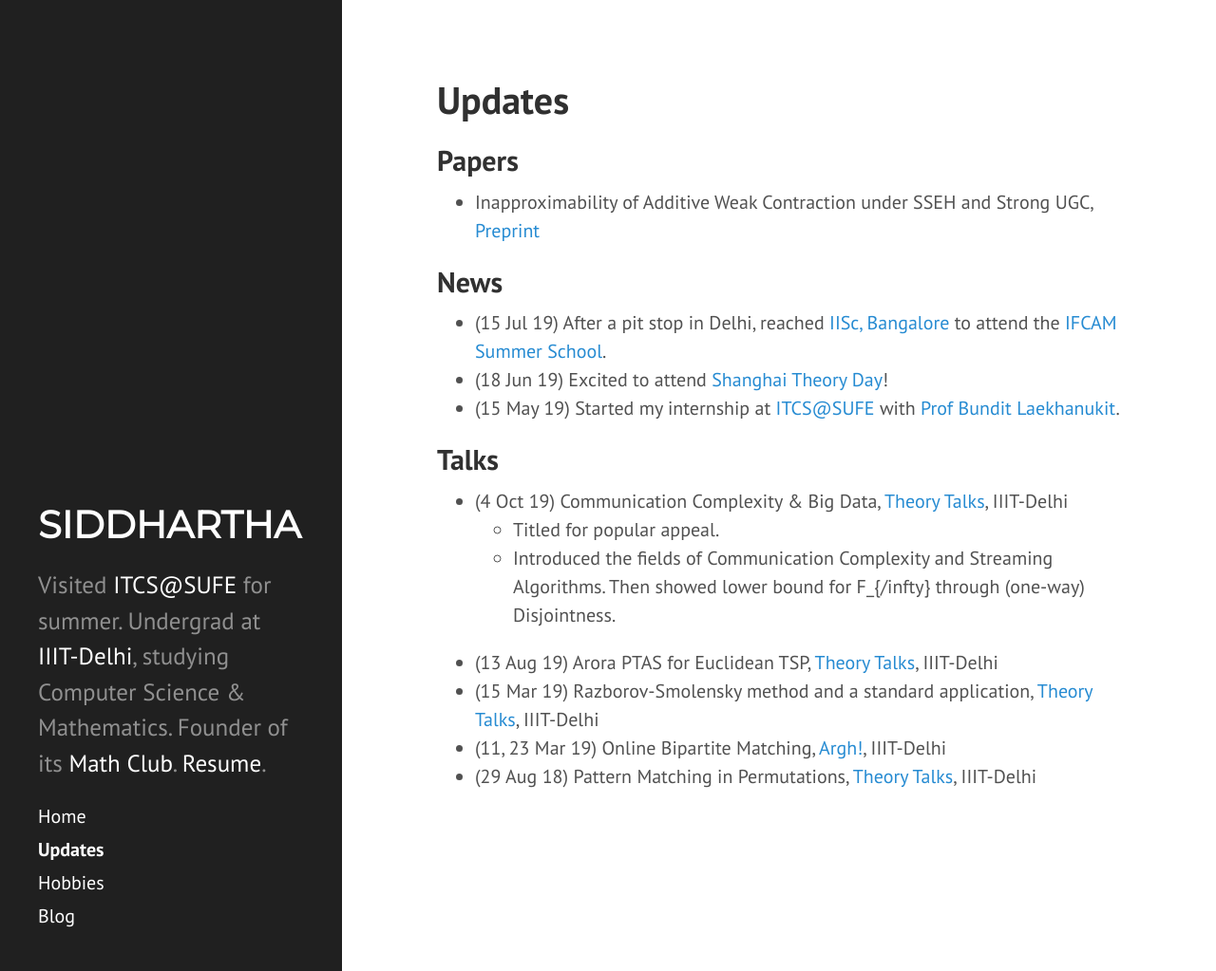
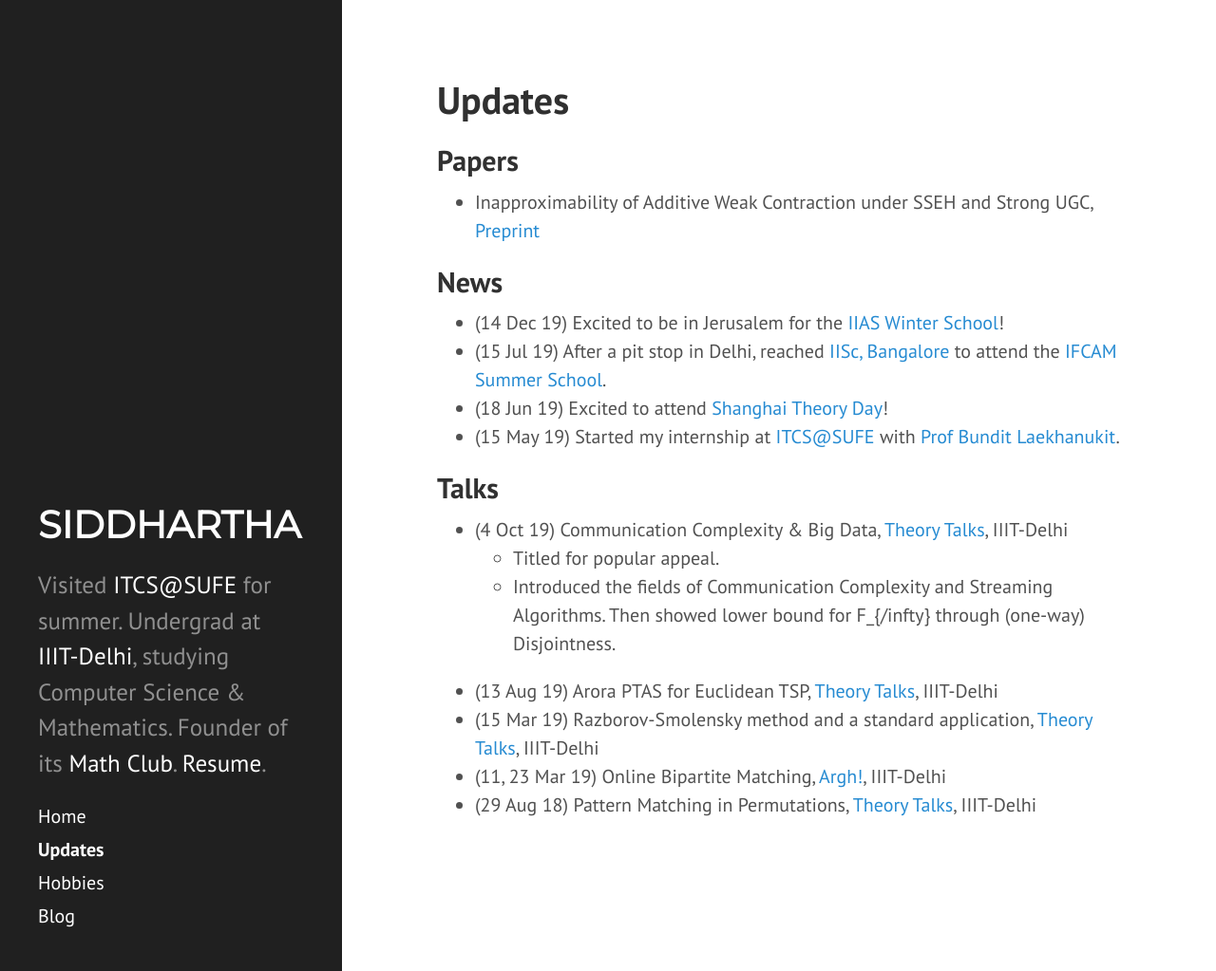
Before and after one commit to siddjai/siddjai.github.io, a Jekyll site: the page built from aupdates.md, in a window 1280 px wide and 1023 px high. Shown: the whole window at 95% size. Built offline with Jekyll 4.4.1, drawn with Linux system fonts in a browser that asks for light colours; nearby versions of some CDN libraries.

Commit message:
Update aupdates.md

```diff
--- a/aupdates.md
+++ b/aupdates.md
@@ -8,6 +8,7 @@ layout: page
 
 ## News
 
+- (14 Dec 19) Excited to be in Jerusalem for the [IIAS Winter School](https://iias.huji.ac.il/SchoolCSE4)!
 - (15 Jul 19) After a pit stop in Delhi, reached [IISc, Bangalore](https://www.iisc.ac.in/) to attend the [IFCAM Summer School](http://math.iisc.ac.in/~ifcam/Summer_School2019.htm).
 - (18 Jun 19) Excited to attend [Shanghai Theory Day](http://itcs.shufe.edu.cn/shanghai-theory-day-2019/)!
 - (15 May 19) Started my internship at [ITCS@SUFE](http://itcs.shufe.edu.cn/) with [Prof Bundit Laekhanukit](http://itcs.shufe.edu.cn/~blaekh/).
```
